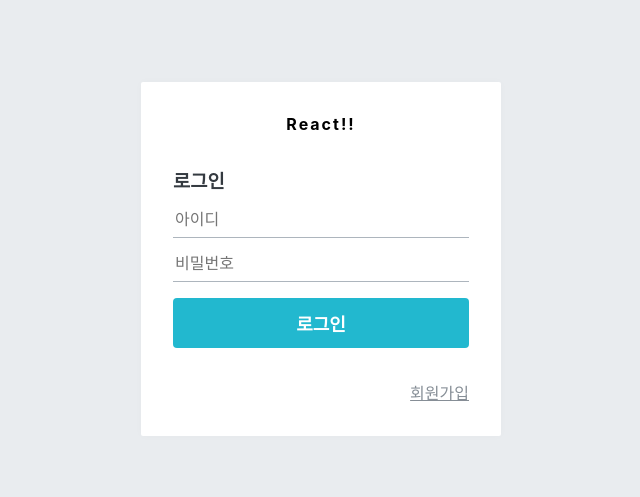
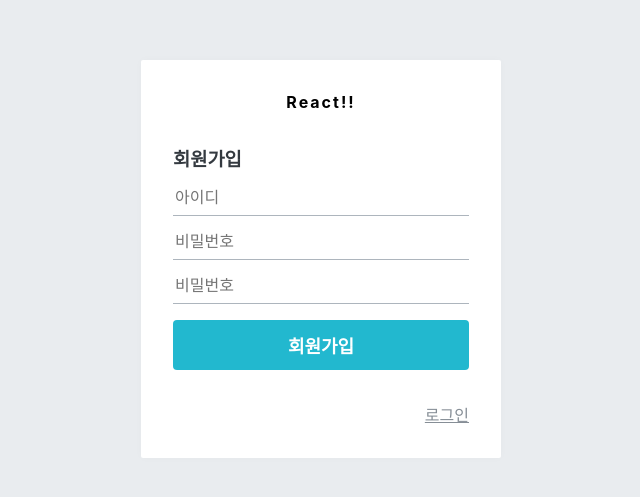
Before and after one commit to ParkSeungKyu92/Blog, a React (Create React App) app: page /register in a window 1280 px wide. Shown: the part 141-638 px from the top of the page, without its empty margins (319-959 px from the left). Built offline with nearby package versions, Linux system fonts and the light colour scheme.

Commit message:
AuthForm의 type props로 회원가입 로그인 구분하여 UI 나타나도록 수정함

```diff
--- a/src/components/auth/AuthForm.js
+++ b/src/components/auth/AuthForm.js
@@ -45,10 +45,16 @@
     margin-top: 1rem;
 `;
 
-const AuthForm = () => {
+const textMap = {
+    login : "로그인",
+    register : "회원가입"
+};
+
+const AuthForm = ({ type }) => {
+    const text = textMap[type];
     return (
         <AuthFormBlock>
-            <h3>로그인</h3>
+            <h3>{text}</h3>
             <form>
                 <StyledInput autoComplete="username" name="username" placeholder="아이디"/>
                 <StyledInput
@@ -57,10 +63,21 @@
                     placeholder="비밀번호"
                     type="password"
                 />
-                <ButtonWithMarginTop cyan fullWidth>로그인</ButtonWithMarginTop>
+                {
+                    type === 'register' && (
+                    <StyledInput
+                    autoComplete="new-password"
+                    name="password"
+                    placeholder="비밀번호"
+                    type="password"
+                    />)
+                }
+                <ButtonWithMarginTop cyan fullWidth>{text}</ButtonWithMarginTop>
             </form>
             <Footer>
-                <Link to='/register'>회원가입</Link>
+                {
+                    type === 'register' ? <Link to='/login'>로그인</Link> : <Link to='/register'>회원가입</Link>
+                }
             </Footer>
         </AuthFormBlock>
     );
--- a/src/pages/LoginPage.js
+++ b/src/pages/LoginPage.js
@@ -5,7 +5,7 @@
 const LoginPage = () => {
     return (
         <AuthTemplate>
-            <AuthForm>
+            <AuthForm type="login">
             </AuthForm>
         </AuthTemplate>
     );
--- a/src/pages/RegisterPage.js
+++ b/src/pages/RegisterPage.js
@@ -5,7 +5,7 @@
 const RegisterPage = () => {
     return (
         <AuthTemplate>
-            <AuthForm>
+            <AuthForm type="register">
             </AuthForm>
         </AuthTemplate>
     )
```
